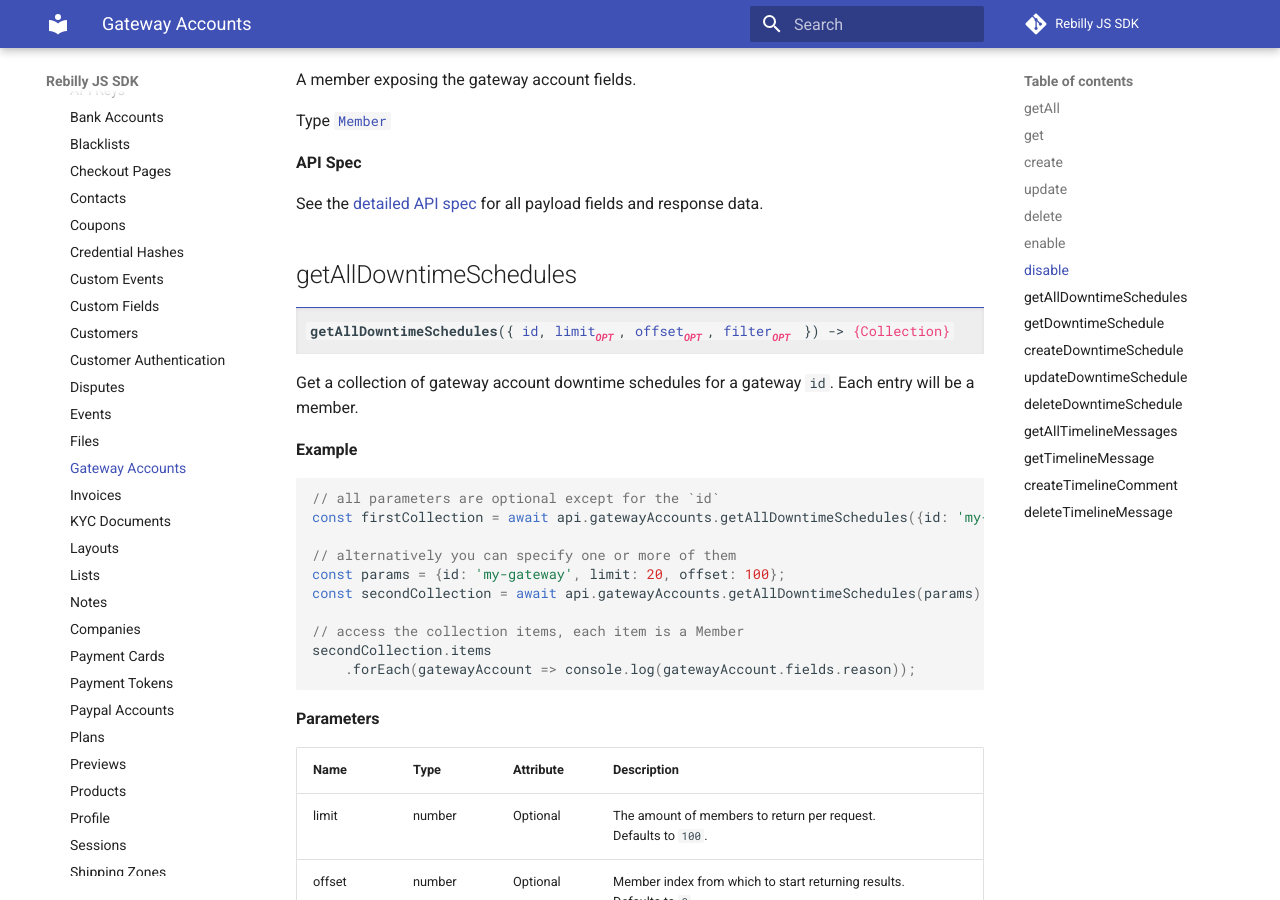
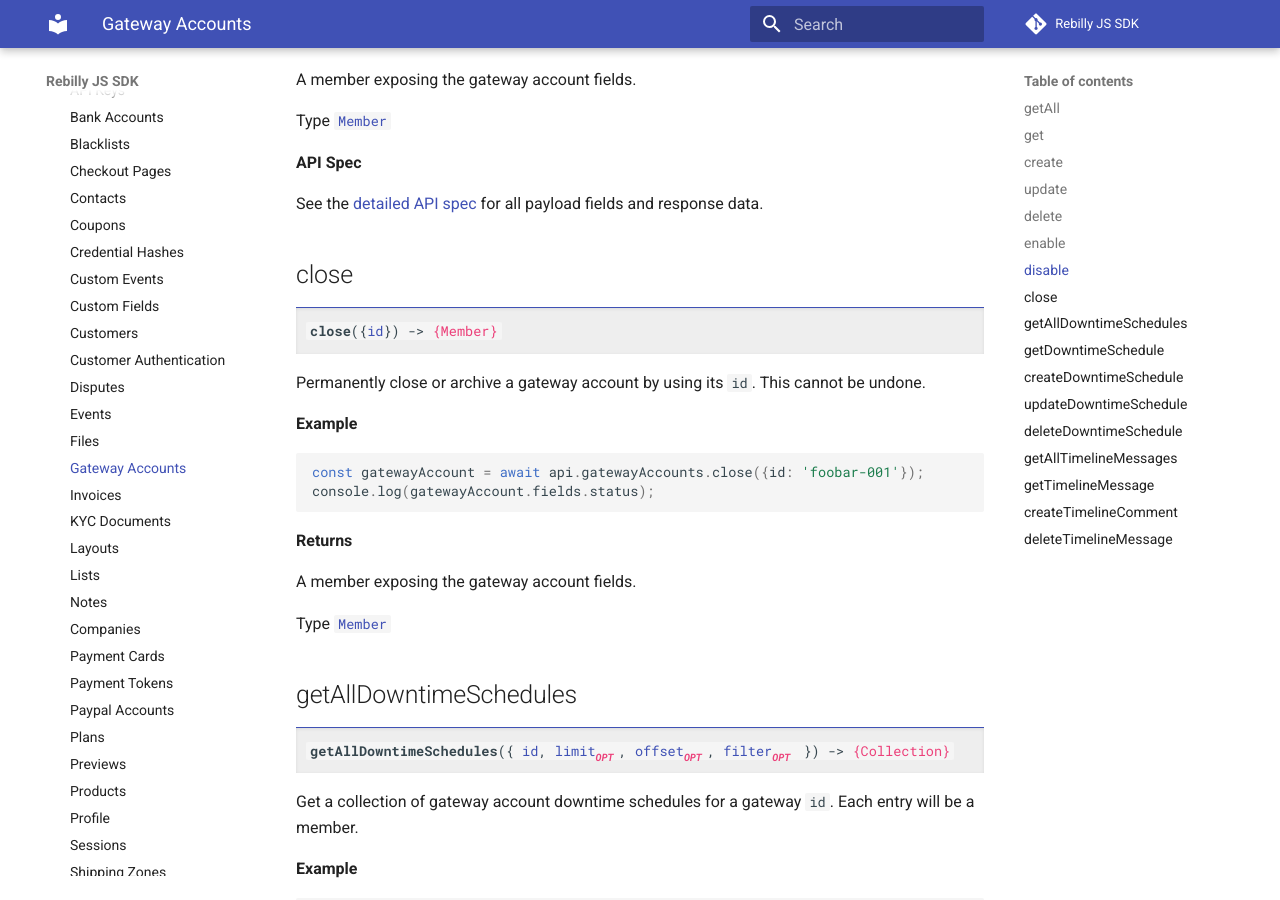
Before and after one commit to Rebilly/rebilly-js-sdk, an MkDocs documentation site: the page built from docs/reference/resources/gateway-accounts.md, in a window 1280 px wide and 900 px high, scrolled down 5198 px. Built offline with MkDocs 1.6.1 and Material for MkDocs 9.7.7, drawn with Linux system fonts in a browser that asks for light colours; comment, search, counter and statistics services are not loaded.

Commit message:
Add close gateway account

````diff
--- a/docs/reference/resources/gateway-accounts.md
+++ b/docs/reference/resources/gateway-accounts.md
@@ -224,6 +224,27 @@ Type [`Member`][goto-member]
 **API Spec**
 
 See the [detailed API spec][7]{: target="_blank"} for all payload fields and response data.
+
+## close
+<div class="method"><code><strong>close</strong>({<span class="prop">id</span>}) -> <span class="return">{Member}</span></code></div>
+
+Permanently close or archive a gateway account by using its `id`. This cannot be undone.
+
+
+**Example**
+
+```js
+const gatewayAccount = await api.gatewayAccounts.close({id: 'foobar-001'});
+console.log(gatewayAccount.fields.status);
+```
+
+
+**Returns**
+
+A member exposing the gateway account fields.
+
+Type [`Member`][goto-member]
+
 
 
 ## getAllDowntimeSchedules
--- a/package.json
+++ b/package.json
@@ -1,6 +1,6 @@
 {
   "name": "rebilly-js-sdk",
-  "version": "12.3.3",
+  "version": "12.4.0",
   "description": "Official Rebilly API JS library for the browser and Node",
   "browser": "./dist/rebilly-js-sdk.js",
   "main": "./dist/rebilly-js-sdk.node.js",
````
Also changed, not shown: 1 other file.
